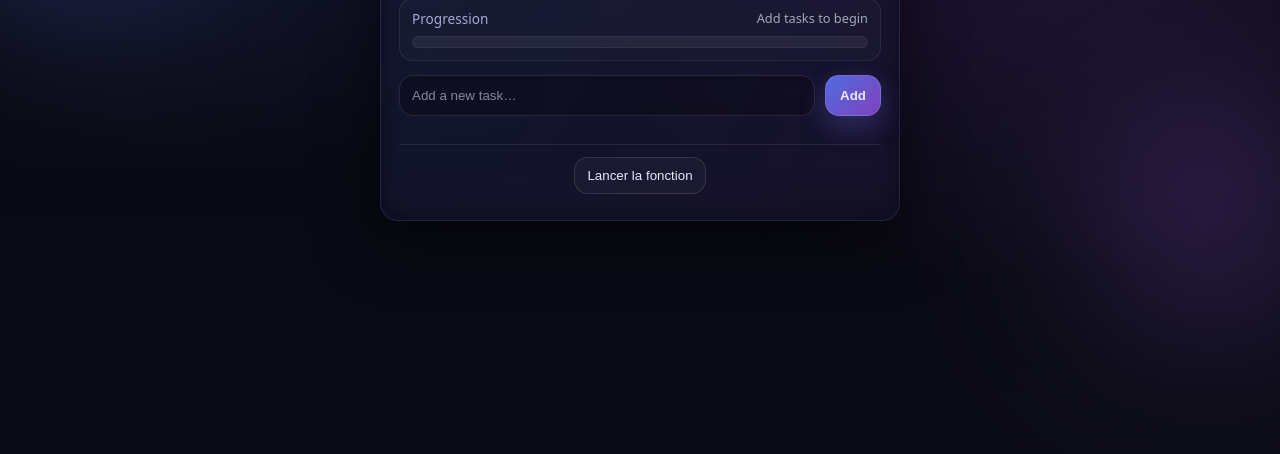
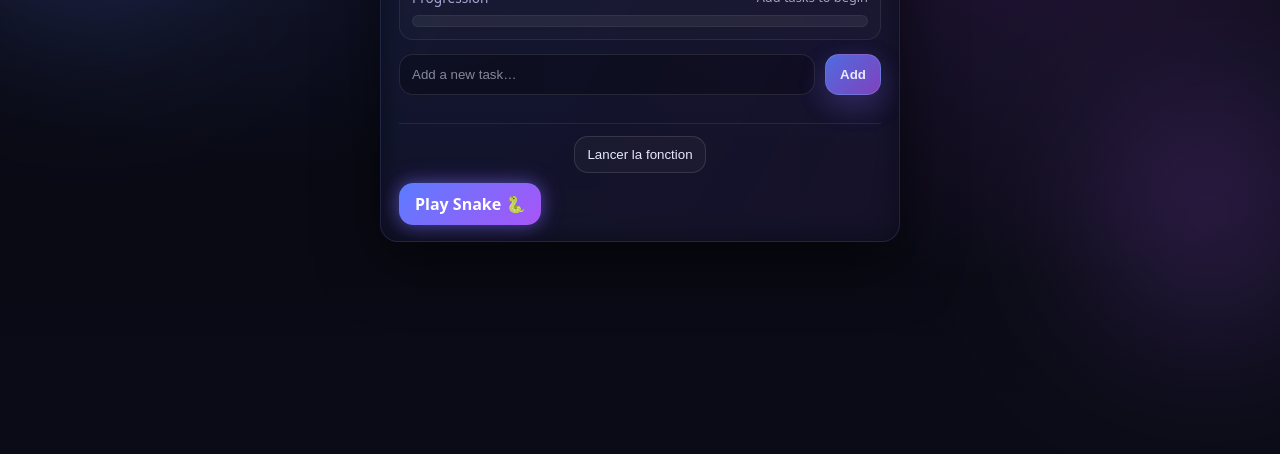
Before and after one commit to Elise7409/module210-todo-ET, a plain HTML site: page src/frontend/index.html in a window 1280 px wide. Shown: the part 346-800 px from the top of the page. Drawn offline with nearby package versions, Linux system fonts and the light colour scheme; no server answers.

Commit message:
ajout du snake

```diff
--- a/src/frontend/index.html
+++ b/src/frontend/index.html
@@ -65,6 +65,7 @@
         <button class="btn-secondary" onclick="callAzure()">Lancer la fonction</button>
         <p id="resultat" class="result"></p>
       </footer>
+      <a href="snake.html" class="btn-neon-link">Play Snake 🐍</a>
     </section>
   </main>
 </body>
--- /dev/null
+++ b/src/frontend/snake.css
@@ -0,0 +1,51 @@
+body{
+    margin:0;
+    font-family: system-ui, sans-serif;
+    background: linear-gradient(180deg,#070710,#0a0b16);
+    display:flex;
+    justify-content:center;
+    align-items:center;
+    height:100vh;
+    color:#e8e9ff;
+}
+
+.snake-container{
+    text-align:center;
+}
+
+h1{
+    margin-bottom:10px;
+    text-shadow: 0 0 10px #5b7cff;
+}
+
+.score{
+    margin-bottom:15px;
+    font-size:1.2rem;
+}
+
+canvas{
+    background:#0c0f1f;
+    border:2px solid #5b7cff;
+    box-shadow: 0 0 20px rgba(91,124,255,.5),
+                0 0 40px rgba(168,85,247,.3);
+}
+
+.btn-neon-link{
+  display:inline-block;
+  margin-top:20px;
+  padding:10px 16px;
+  border-radius:14px;
+  text-decoration:none;
+  color:white;
+  font-weight:700;
+  background: linear-gradient(135deg, #5b7cff, #a855f7);
+  box-shadow: 0 0 15px rgba(91,124,255,.4),
+              0 0 25px rgba(168,85,247,.3);
+  transition: all .2s ease;
+}
+
+.btn-neon-link:hover{
+  transform: translateY(-2px);
+  box-shadow: 0 0 25px rgba(91,124,255,.6),
+              0 0 35px rgba(168,85,247,.5);
+}
--- a/src/frontend/styles.css
+++ b/src/frontend/styles.css
@@ -331,3 +331,22 @@ body{
   .stat{ flex:1; }
   .todo-form{ flex-direction:column; }
 }
+
+.btn-neon-link{
+  display:inline-block;
+  padding:10px 16px;
+  border-radius:14px;
+  text-decoration:none;
+  color:white;
+  font-weight:700;
+  background: linear-gradient(135deg, #5b7cff, #a855f7);
+  box-shadow: 0 0 15px rgba(91,124,255,.4),
+              0 0 25px rgba(168,85,247,.3);
+  transition: all .2s ease;
+}
+
+.btn-neon-link:hover{
+  transform: translateY(-2px);
+  box-shadow: 0 0 25px rgba(91,124,255,.6),
+              0 0 35px rgba(168,85,247,.5);
+}
```
Also changed, not shown: src/frontend/snake.html (added, +26 -0 lines).
